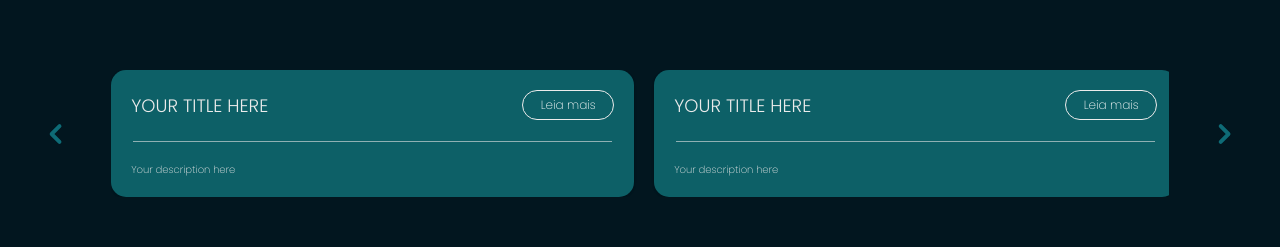
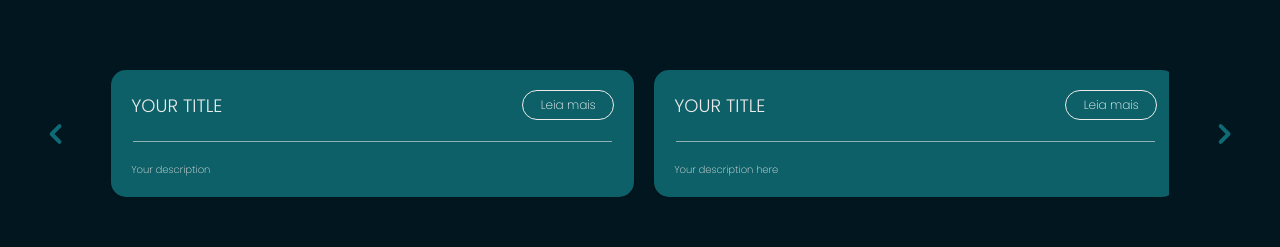
Before and after one commit to Matheus1415/Mendel, a React (Vite) app: page /MulheresXX in a window 1280 px wide. Shown: the part 5351-5598 px from the top of the page. Built offline with nearby package versions, Linux system fonts and the light colour scheme.

Commit message:
Commit
xx

```diff
--- a/src/data/WolmansPage.json
+++ b/src/data/WolmansPage.json
@@ -1,7 +1,7 @@
 [
     {
         "tilte": "Your title here",
-        "description": "Your description here",
+        "description": "Your description ",
         "link": "#"
     },
     {
--- a/src/pages/MulheresXX/BlogCard.jsx
+++ b/src/pages/MulheresXX/BlogCard.jsx
@@ -23,7 +23,7 @@ export function BlogCard({title, description, link, indexTransition}) {
 }
 
 BlogCard.defaultProps = {
-    title: 'YOUR TITLE HERE',
+    title: 'YOUR TITLE ',
     description: 'YOUR DESCRIPTION HERE',
     link: ''
 }
--- a/src/pages/MulheresXX/BlogCardSection.jsx
+++ b/src/pages/MulheresXX/BlogCardSection.jsx
@@ -66,7 +66,7 @@ export function BlogCardSection({ objectJson }) {
                 display={["none", "block"]} // Botão oculto em telas pequenas
             >
                 <HiChevronRight
-                    size={["24px", "37px"]} // Tamanho do ícone responsivo
+                    size={["24px", "38px"]} // Tamanho do ícone responsivo
                     color="#19BFCD80"
                 />
             </Button>
```
